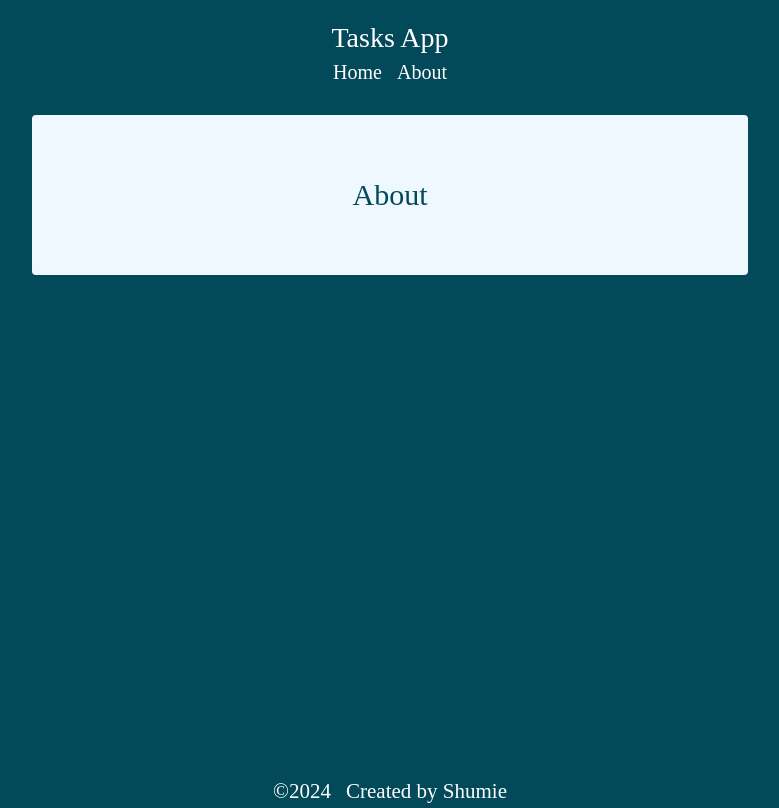
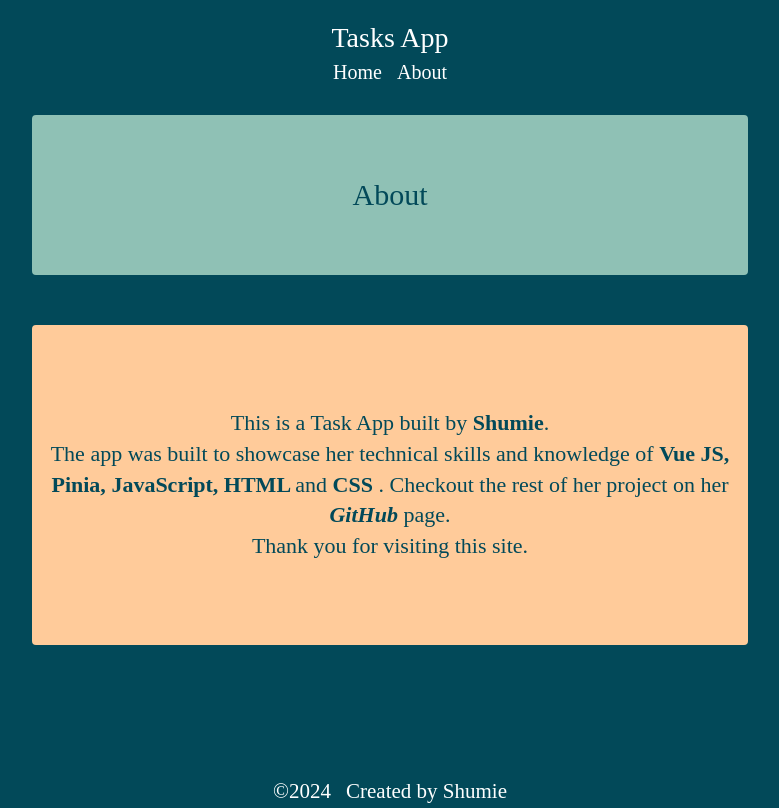
Before and after one commit to Shumieb/TaskApp, a Vue app: page /about in a window 1280 px wide. Shown: the whole page, without its empty margins (250-1029 px from the left). Built offline with nearby package versions, Linux system fonts and the light colour scheme.

Commit message:
Added text to the About page

```diff
--- a/src/components/FilterTasks.vue
+++ b/src/components/FilterTasks.vue
@@ -46,9 +46,9 @@ watch(filterByCompletion, (newFilterByCompletion, oldFilterByCompletion)=>{
   padding: 8px 16px;
   font-size: 17px;
   gap: 15px;
-  background-color: aliceblue;
+  background-color: #8FC1B5;
   margin-bottom: 10px;
-  border: 2px solid aliceblue;
+  border: 2px solid #8FC1B5;
   border-radius: 4px;
   color: #024959;
 }
--- a/src/components/PageHero.vue
+++ b/src/components/PageHero.vue
@@ -12,12 +12,12 @@ const props = defineProps(["title"])
 
 <style scoped>
 .hero{
-    background-color: aliceblue;
+    background-color: #8FC1B5;
     height: 20vh;
     width: 60%;
     margin: auto;
     margin-bottom: 20px;
-    border: 2px solid aliceblue;
+    border: 2px solid #8FC1B5;
     border-radius: 4px;
     color: #024959;
     font-size: 20px;
--- a/src/components/TaskList.vue
+++ b/src/components/TaskList.vue
@@ -153,9 +153,24 @@ const handleTaskUpdate = () =>{
     </ul>
     </div>
     <div v-if="taskList.length <= 0">
-      <h2 v-if="taskFilter == 'all'" class="emptyList">The Task List is empty.</h2>
-      <h2 v-if="taskFilter == 'pending'" class="emptyList">There are no pending Tasks.</h2>
-      <h2 v-if="taskFilter == 'completed'" class="emptyList">There are no completed Tasks.</h2>
+      <h2 v-if="taskFilter == 'all' && !searching" class="emptyList">
+        The Task List is empty.
+      </h2>
+      <h2 v-if="taskFilter == 'all' && searching" class="emptyList">
+        The Task List does not have tasks that contain: {{ searchTerm }}.
+      </h2>
+      <h2 v-if="taskFilter == 'pending' && !searching" class="emptyList">
+        There are no pending Tasks.
+      </h2>
+      <h2 v-if="taskFilter == 'pending' && searching" class="emptyList">
+        The Task List does not have pending tasks that contain: {{ searchTerm }}.
+      </h2>
+      <h2 v-if="taskFilter == 'completed' && !searching" class="emptyList">
+        There are no completed Tasks.
+      </h2>
+      <h2 v-if="taskFilter == 'completed' && searching" class="emptyList">
+        The Task List does not have completed tasks that contain: {{ searchTerm }}.
+      </h2>
     </div>
   </section>
 </template>
--- a/src/views/AboutView.vue
+++ b/src/views/AboutView.vue
@@ -5,9 +5,80 @@ import PageHero from "@/components/PageHero.vue";
 <template>
   <main class="main-container">
     <PageHero title="About"/>
+    <section class="about-msg">
+      <p>This is a Task App built by <span class="skill">Shumie</span>. <br/> The app was built to showcase her technical skills and knowledge of
+        <span class="skill"> Vue JS, </span>
+        <span class="skill"> Pinia, </span>
+        <span class="skill"> JavaScript, </span>
+        <span class="skill"> HTML </span> and
+        <span class="skill"> CSS </span>.
+        Checkout the rest of her project on her <a class="link" href="https://github.com/Shumieb"> GitHub </a> page.
+        <br/>
+        Thank you for visiting this site.
+      </p>
+    </section>
   </main>
 </template>
 
 <style scoped>
+.about-msg{
+  background-color: #FFCB9A;
+  border: 2px solid #FFCB9A;
+  border-radius: 4px;
+  padding: 20px 16px;
+  font-size: 22px;
+  margin: auto;
+  margin-top: 50px;
+  color: #024959;
+  min-height: 40vh;
+  line-height: 1.4;
+  display: flex;
+  flex-direction: column;
+  justify-content: center;
+  align-items: center;
+}
 
+.skill{
+  font-weight: bold;
+}
+
+.link{
+  font-style: italic;
+  font-weight: bold;
+}
+
+/* Extra small devices (phones, 600px and down) */
+@media only screen and (max-width: 600px) {
+  section{
+        width: 100%;
+    }
+}
+
+/* Small devices (portrait tablets and large phones, 600px and up) */
+@media only screen and (min-width: 600px) {
+  section{
+        width: 100%;
+    }
+}
+
+/* Medium devices (landscape tablets, 768px and up) */
+@media only screen and (min-width: 768px) {
+  section{
+        width: 90%;
+    }
+}
+
+/* Large devices (laptops/desktops, 992px and up) */
+@media only screen and (min-width: 992px) {
+  section{
+        width: 80%;
+    }
+}
+
+/* Extra large devices (large laptops and desktops, 1200px and up) */
+@media only screen and (min-width: 1200px) {
+  section{
+        width: 70%;
+    }
+}
 </style>
```
